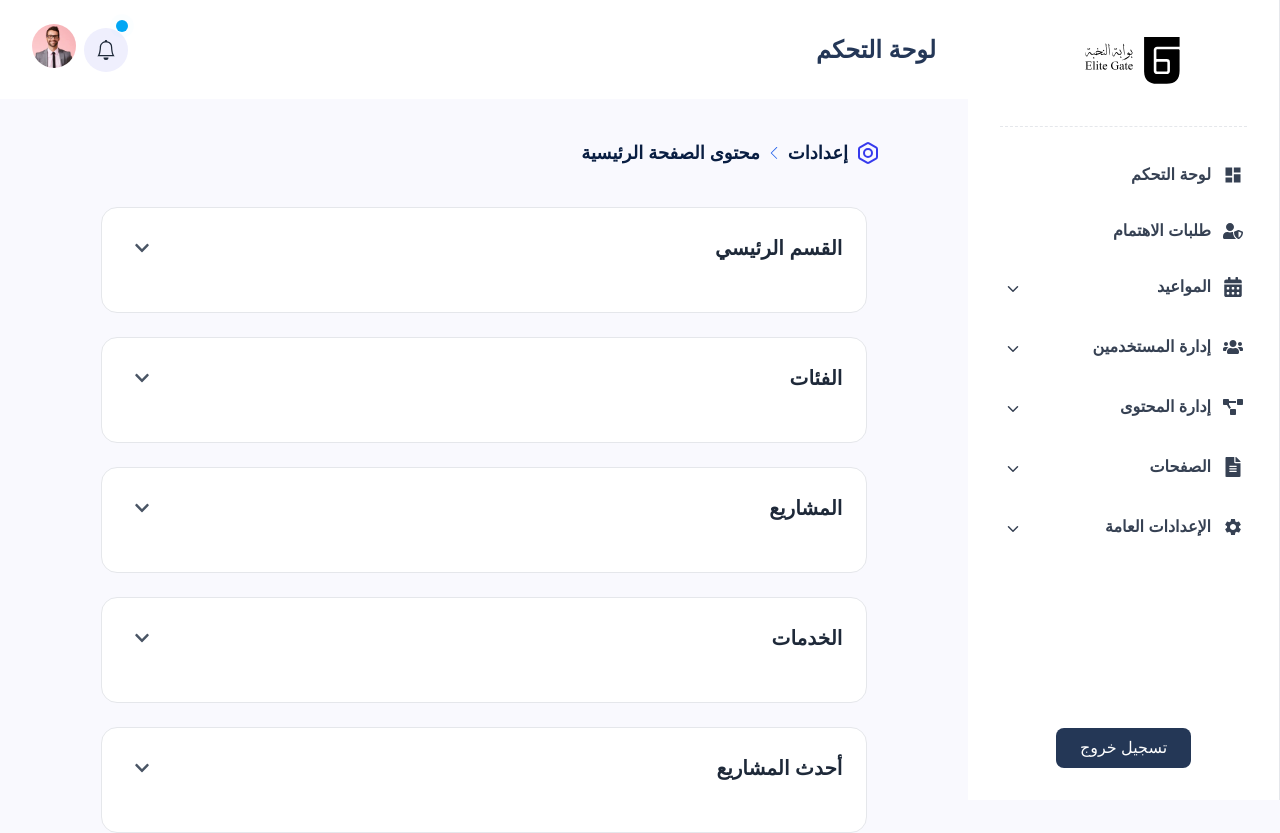
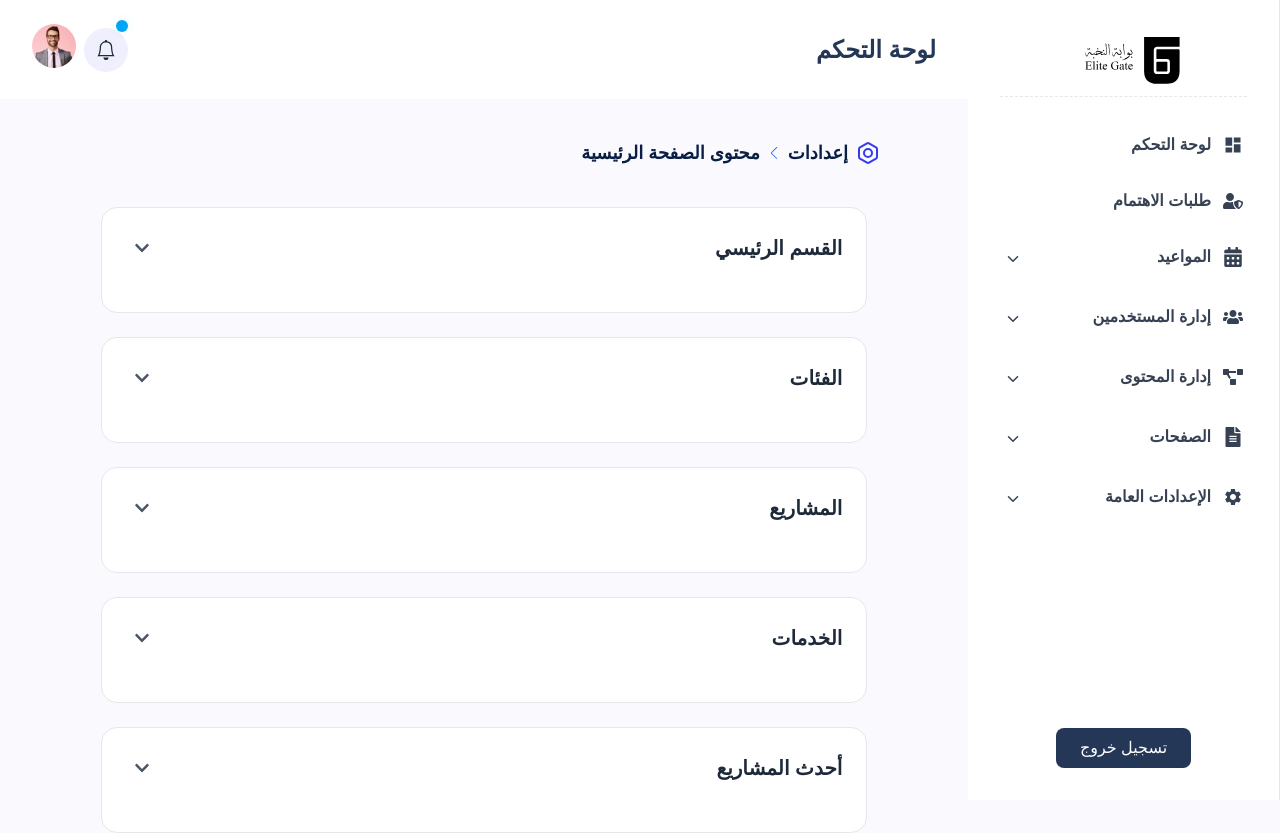
Before and after one commit to Shtya/elite-gate, a Next.js app: page /dashboard/pages/home in a window 1280 px wide. Shown: the top 833 px of the page. Built offline with nearby package versions, Linux system fonts and the light colour scheme; a small style sheet from the web is missing; a web font is replaced by a local one; what @bprogress/next would draw is missing.

Commit message:
Update logo border

```diff
--- a/src/components/dashboard/DashboardSidebar.tsx
+++ b/src/components/dashboard/DashboardSidebar.tsx
@@ -24,7 +24,7 @@ export default function DashboardSidebar({ sidebarOpen, onClose }: SidebarProps)
             className={`${sidebarOpen ? 'mr-0' : 'mr-[-312px]'} lg:mr-0 w-[270px] sm:w-[312px] transition-all duration-300 ease-out z-20 overflow-x-hidden overflow-y-auto fixed top-0 bottom-0 bg-white flex flex-col border-r p-3 md:p-8 min-h-screen shadow-lg lg:shadow-none scrollbarthin`}
         >
             <div className="mb-6 flex flex-col items-center">
-                <div className="inline-flex items-center pb-4 lg:pb-9 border-b border-dashed cursor-pointer w-full ">
+                <div className="inline-flex items-center pb-[6px] border-b border-dashed cursor-pointer w-full ">
                     <Link href="/" className="block mx-auto">
                         <LogoIcon />
                     </Link>
```
